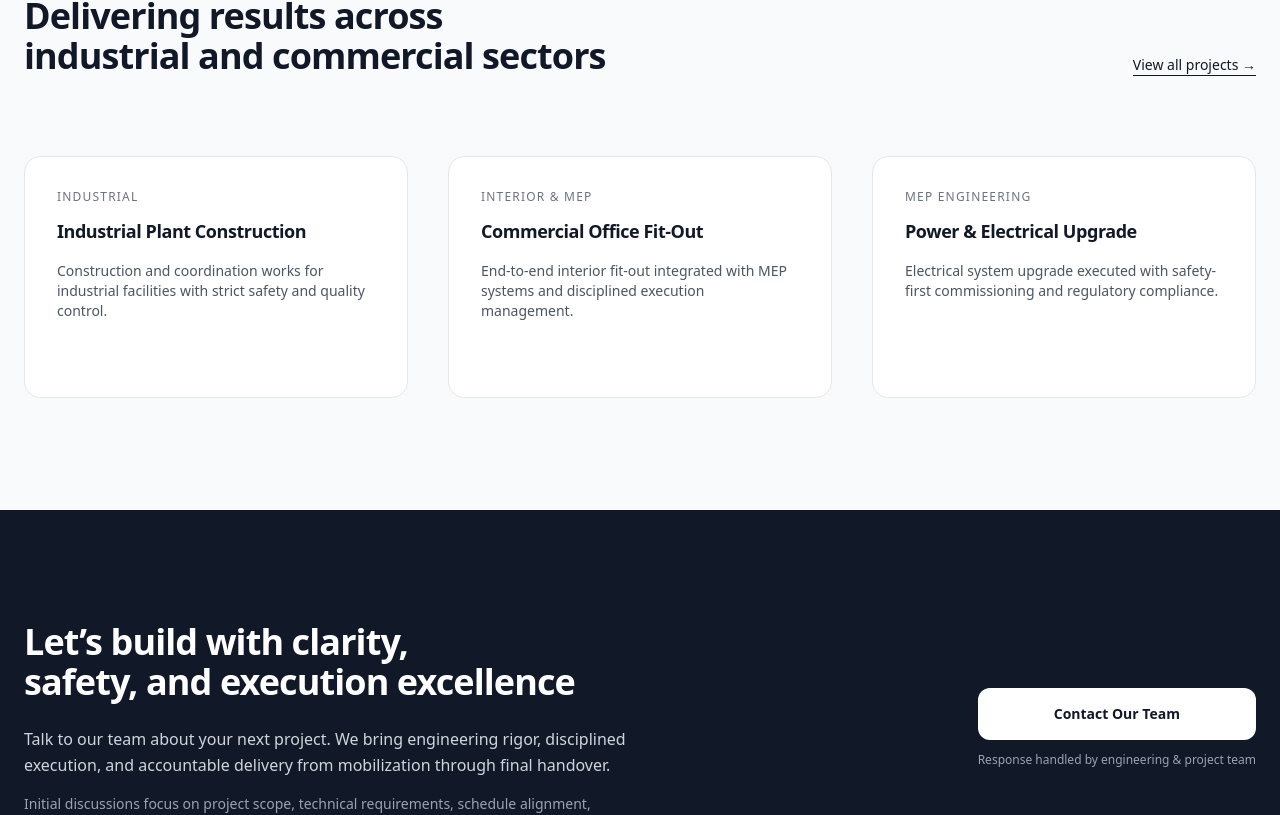
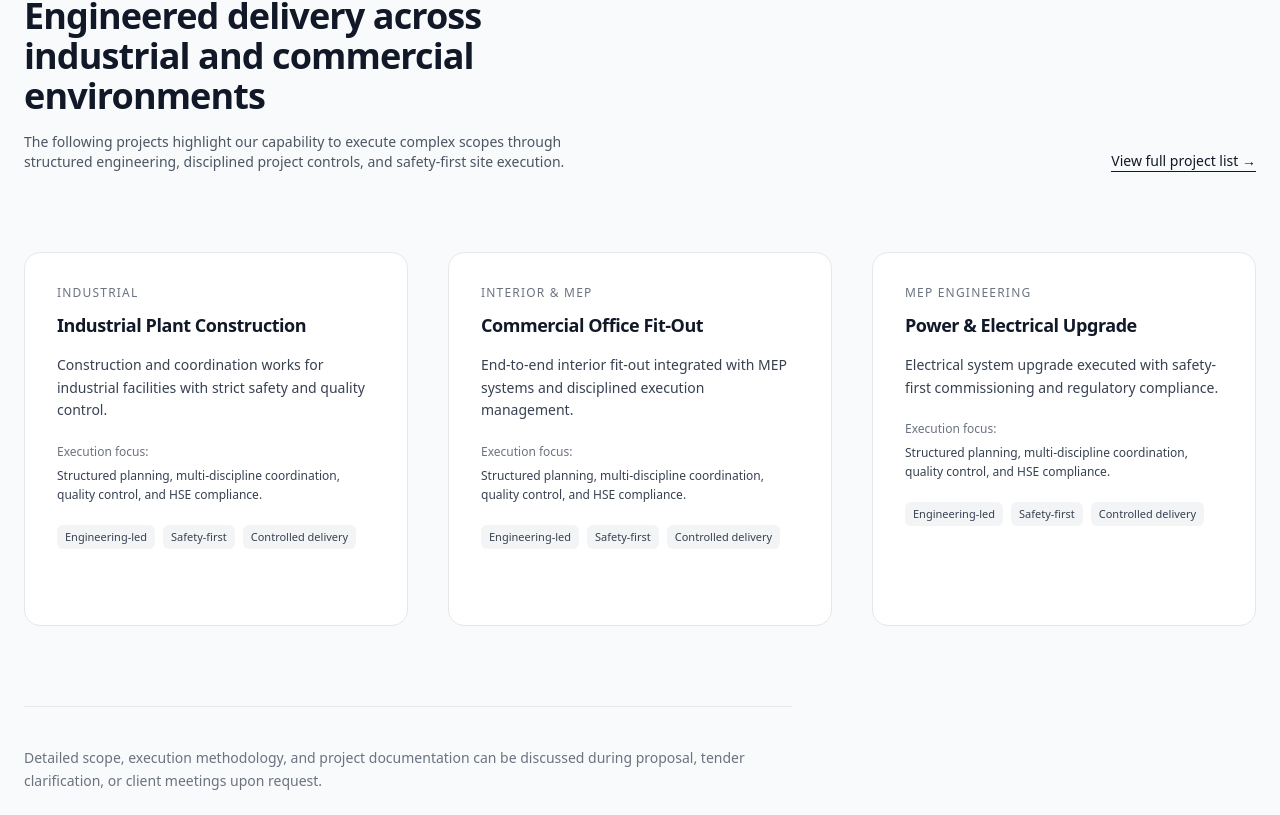
Before and after one commit to herlan-syihabudin/Bhaskara, a Next.js app: page / in a window 1280 px wide. Shown: the part 3631-4446 px from the top of the page. Built offline with nearby package versions, Linux system fonts and the light colour scheme.

Commit message:
Update FeaturedProjects.tsx

```diff
--- a/components/home/FeaturedProjects.tsx
+++ b/components/home/FeaturedProjects.tsx
@@ -6,46 +6,101 @@ export default function FeaturedProjects() {
     <section className="bg-gray-50">
       <div className="container-bbm py-28">
 
+        {/* ================= HEADER ================= */}
         <div className="flex flex-col gap-6 lg:flex-row lg:items-end lg:justify-between">
           <div className="max-w-2xl">
             <span className="badge">SELECTED PROJECTS</span>
+
             <h2 className="mt-4">
-              Delivering results across
-              <span className="block">industrial and commercial sectors</span>
+              Engineered delivery across
+              <span className="block">industrial and commercial environments</span>
             </h2>
+
+            <p className="mt-4 text-sm text-gray-600 max-w-xl">
+              The following projects highlight our capability to execute
+              complex scopes through structured engineering, disciplined
+              project controls, and safety-first site execution.
+            </p>
           </div>
 
           <Link
             href="/projects"
-            className="text-sm font-medium text-gray-900 border-b border-gray-900 w-fit"
+            className="text-sm font-medium text-gray-900
+                       border-b border-gray-900 w-fit
+                       hover:opacity-70 transition"
           >
-            View all projects →
+            View full project list →
           </Link>
         </div>
 
+        {/* ================= PROJECT GRID ================= */}
         <div className="mt-20 grid gap-10 md:grid-cols-2 lg:grid-cols-3">
           {projects.map((p) => (
             <Link
               key={p.slug}
               href={`/projects/${p.slug}`}
+              aria-label={`View project ${p.title}`}
               className="card p-8 flex flex-col group
-                         transition hover:shadow-md hover:-translate-y-0.5"
+                         transition-all duration-200
+                         hover:shadow-md hover:-translate-y-0.5"
             >
+              {/* CATEGORY */}
               <span className="text-xs tracking-widest text-gray-500 uppercase">
                 {p.category}
               </span>
 
-              <h3 className="mt-3 text-lg">{p.title}</h3>
+              {/* TITLE */}
+              <h3 className="mt-3 text-lg text-gray-900 leading-snug">
+                {p.title}
+              </h3>
 
-              <p className="mt-4 text-sm">{p.desc}</p>
+              {/* DESCRIPTION */}
+              <p className="mt-4 text-sm text-gray-700 leading-relaxed">
+                {p.desc}
+              </p>
 
-              <div className="mt-auto pt-6 text-sm font-medium text-gray-900
-                              opacity-0 group-hover:opacity-100 transition">
+              {/* EXECUTION SNAPSHOT */}
+              <div className="mt-5 text-xs text-gray-500 leading-relaxed">
+                Execution focus:
+                <span className="block mt-1 text-gray-700">
+                  Structured planning, multi-discipline coordination,
+                  quality control, and HSE compliance.
+                </span>
+              </div>
+
+              {/* DELIVERY SIGNAL */}
+              <div className="mt-5 flex flex-wrap gap-2">
+                <span className="px-2 py-1 text-[11px] rounded-md bg-gray-100 text-gray-700">
+                  Engineering-led
+                </span>
+                <span className="px-2 py-1 text-[11px] rounded-md bg-gray-100 text-gray-700">
+                  Safety-first
+                </span>
+                <span className="px-2 py-1 text-[11px] rounded-md bg-gray-100 text-gray-700">
+                  Controlled delivery
+                </span>
+              </div>
+
+              {/* CTA */}
+              <div
+                className="mt-auto pt-6 text-sm font-medium text-gray-900
+                           opacity-0 group-hover:opacity-100 transition"
+              >
                 View case study →
               </div>
             </Link>
           ))}
         </div>
+
+        {/* ================= FOOTNOTE ================= */}
+        <div className="mt-20 max-w-3xl border-t border-gray-200 pt-10">
+          <p className="text-sm text-gray-500 leading-relaxed">
+            Detailed scope, execution methodology, and project documentation
+            can be discussed during proposal, tender clarification, or
+            client meetings upon request.
+          </p>
+        </div>
+
       </div>
     </section>
   );
```
